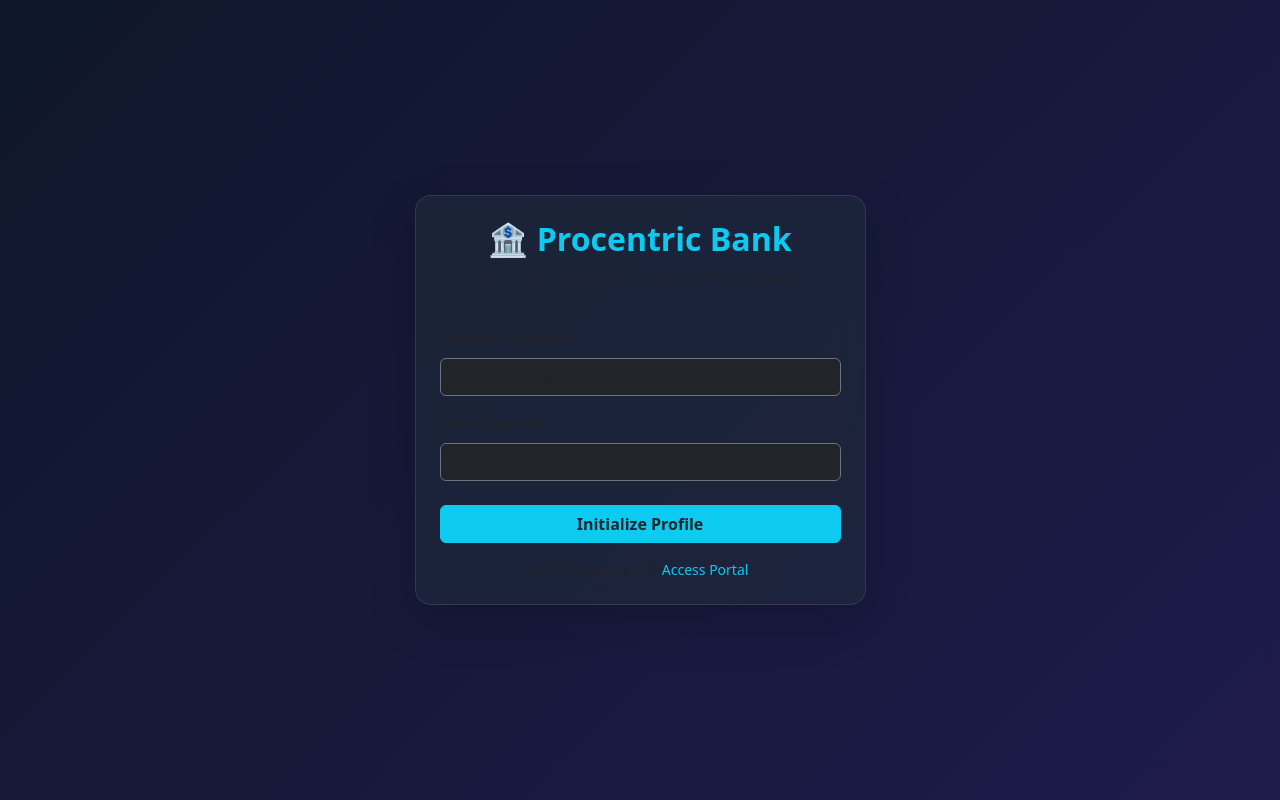
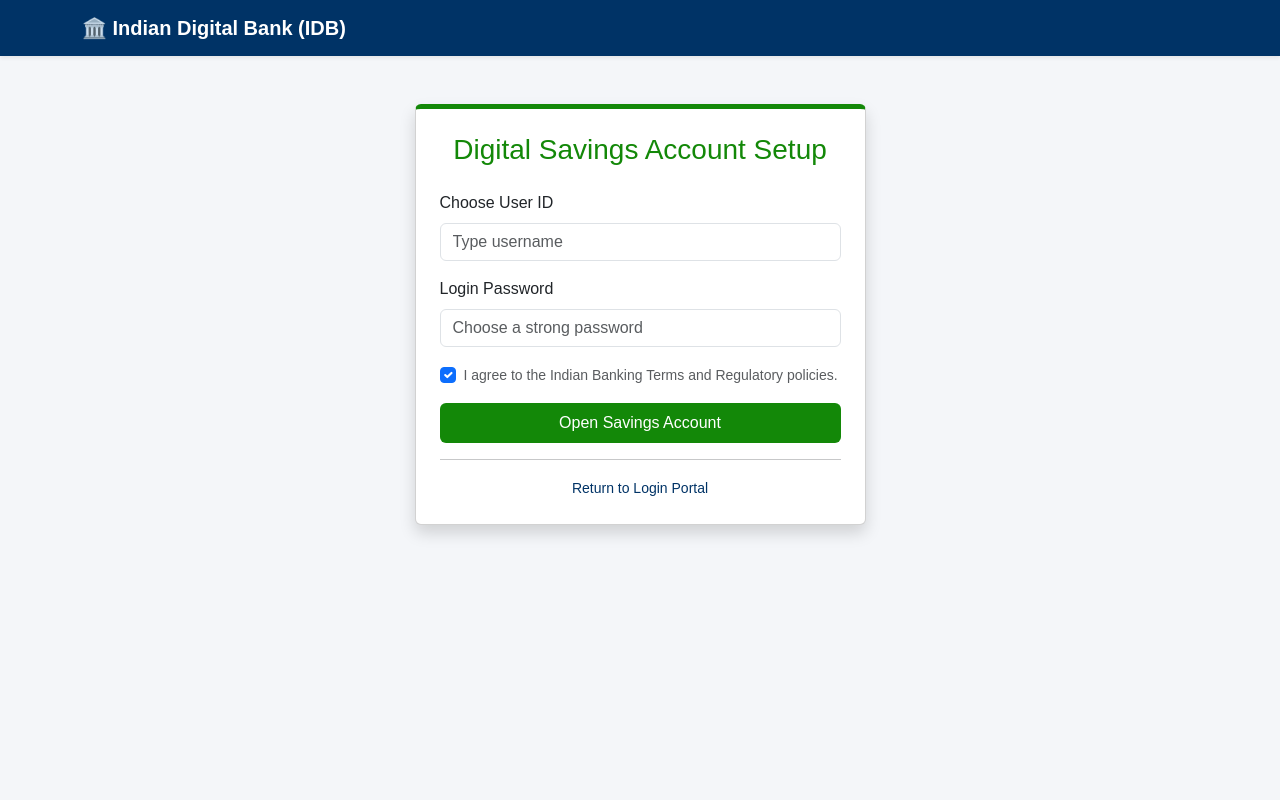
Before and after one commit to tibinjohn193-blip/procentric-cyber-bank, a Flask app: page /register in a window 1280 px wide. Run offline with Flask 3, Linux system fonts and the light colour scheme.

Commit message:
register.html

```diff
--- a/templates/register.html
+++ b/templates/register.html
@@ -2,44 +2,56 @@
 <html lang="en">
 <head>
     <meta charset="UTF-8">
-    <title>Register | Procentric Cyber Range</title>
+    <title>IDB - Open Digital Account</title>
     <link rel="stylesheet" href="https://cdn.jsdelivr.net/npm/bootstrap@5.3.0/dist/css/bootstrap.min.css">
     <style>
-        body { background: linear-gradient(135deg, #0f172a 0%, #1e1b4b 100%); min-height: 100vh; display: flex; align-items: center; color: white; }
-        .card-custom { background: rgba(30, 41, 59, 0.7); border: 1px solid rgba(255,255,255,0.1); backdrop-filter: blur(10px); border-radius: 16px; }
+        body { background-color: #f4f6f9; font-family: sans-serif; }
+        .navbar { background-color: #003366; }
+        .card { border-top: 5px solid #138808; }
+        .btn-success { background-color: #138808; border: none; }
     </style>
 </head>
 <body>
+    <nav class="navbar navbar-dark shadow-sm">
         <div class="container">
+            <a class="navbar-brand fw-bold" href="#">🏛️ Indian Digital Bank (IDB)</a>
+        </div>
+    </nav>
+
+    <div class="container mt-5">
         <div class="row justify-content-center">
             <div class="col-md-5">
-            <div class="card p-4 card-custom shadow-lg">
-                <div class="text-center mb-4">
-                    <h2 class="fw-bold text-info">🏦 Procentric Bank</h2>
-                    <p class="text-muted small">Create your operative account to enter the range</p>
-                </div>
+                <div class="card shadow p-4">
+                    <h3 class="text-center mb-4" style="color: #138808;">Digital Savings Account Setup</h3>
 
                     {% with messages = get_flashed_messages() %}
                         {% if messages %}
                             {% for message in messages %}
-                      <div class="alert alert-danger btn-sm py-2 small">{{ message }}</div>
+                                <div class="alert alert-warning text-center small py-2">{{ message }}</div>
                             {% endfor %}
                         {% endif %}
                     {% endwith %}
 
-                <form action="/register" method="POST">
+                    <form method="POST">
                         <div class="mb-3">
-                        <label class="form-label small text-uppercase fw-semibold tracking-wider text-muted">Choose Username</label>
-                        <input type="text" name="username" class="form-control bg-dark text-white border-secondary" placeholder="e.g. attacker1" required>
+                            <label class="form-label">Choose User ID</label>
+                            <input type="text" name="username" class="form-control" placeholder="Type username" required>
                         </div>
-                    <div class="mb-4">
-                        <label class="form-label small text-uppercase fw-semibold tracking-wider text-muted">Set Password</label>
-                        <input type="password" name="password" class="form-control bg-dark text-white border-secondary" placeholder="••••••••" required>
+                        <div class="mb-3">
+                            <label class="form-label">Login Password</label>
+                            <input type="password" name="password" class="form-control" placeholder="Choose a strong password" required>
                         </div>
-                    <button type="submit" class="btn btn-info w-100 fw-bold text-dark mb-3">Initialize Profile</button>
+                        <div class="form-check mb-3">
+                            <input class="form-check-input" type="checkbox" required checked>
+                            <label class="form-check-label small text-muted">
+                                I agree to the Indian Banking Terms and Regulatory policies.
+                            </label>
+                        </div>
+                        <button type="submit" class="btn btn-success w-100 py-2">Open Savings Account</button>
                     </form>
+                    <hr>
                     <div class="text-center">
-                    <p class="small text-muted mb-0">Already registered? <a href="/login" class="text-info text-decoration-none">Access Portal</a></p>
+                        <a href="/login" class="text-decoration-none small" style="color: #003366;">Return to Login Portal</a>
                     </div>
                 </div>
             </div>
```
Lines whose indentation alone changed are shown as unchanged.
